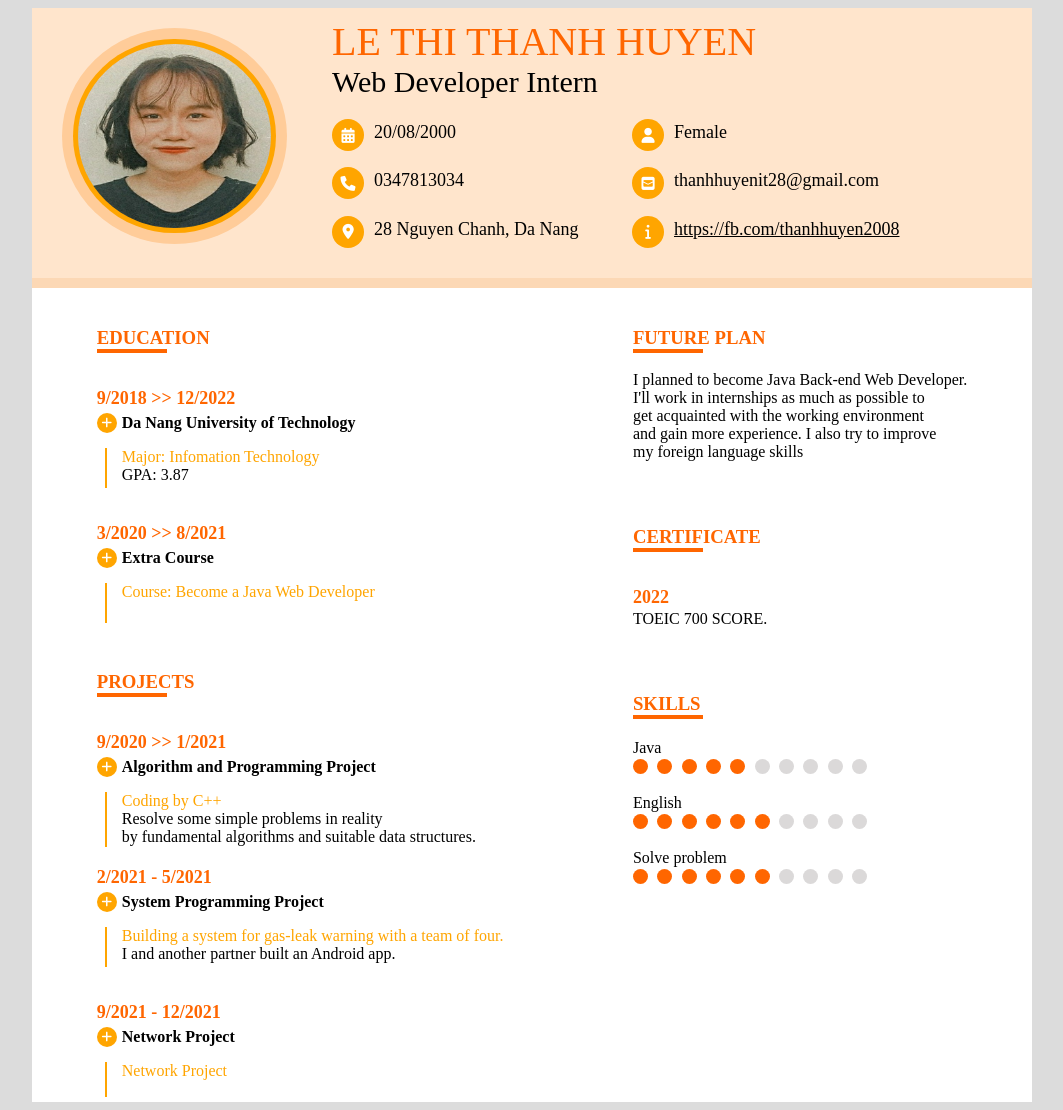
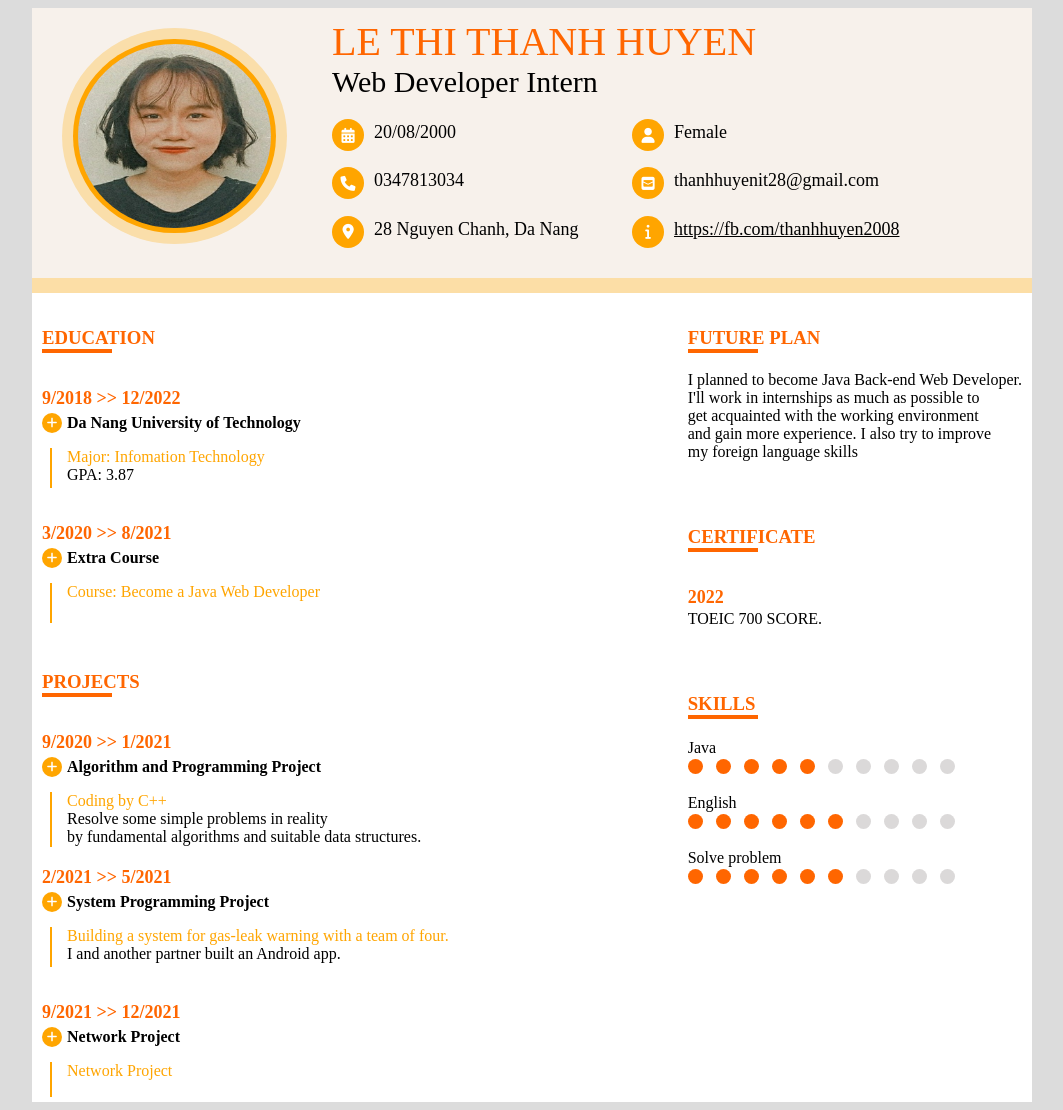
Before and after one commit to thanhhuyenle/cv, a PHP site: page / in a window 1280 px wide. Shown: the whole page, without its empty margins (108-1171 px from the left). Run offline with PHP 8.4, Linux system fonts and the light colour scheme.

Commit message:
update CV

```diff
--- a/CV_LeThiThanhHuyen/css/style.css
+++ b/CV_LeThiThanhHuyen/css/style.css
@@ -1,41 +1,27 @@
 body {
 	background-color: gainsboro;
+	box-sizing: border-box;
 }
 
-@media screen and (max-width: 2000px){
-	.personal-info{
-		grid-template-columns: 300px 300px ;
-	}
-}
-
-@media screen and (max-width: 1000px){
-	.personal-info{
-		grid-template-columns: 200px 300px ;
-	}
-	.main-content{
-		flex-direction: column;
-	}
-}
-
-.wrapper-all{
+.wrapper-all {
 	margin: auto auto;
 	background-color: white;
 	width: 1000px;
 }
 
-.wrapper-head{
+.wrapper-head {
 	height: 270px;
-	background-color: #FFE5CC;
+	background-color: #f7f1eb;
 	width: 100%;
 	clear: both;
 }
 
-.wrapper-head:after{
+.wrapper-head:after {
 	content: "";
 	display: block;
 	clear: both;
-	background-color: #fcd8b5;
-	height: 10px;
+	background-color: #fcdea6;
+	height: 15px;
 	width: 100%;
 }
 
@@ -45,8 +31,8 @@ body {
 	float: left;
 }
 
-.wrapper-img1{
-	background-color: #FFCC99;
+.wrapper-img1 {
+	background-color: #fadeaa;
 	float: left;
 	border-radius: 50%;
 	justify-content: center;
@@ -57,7 +43,7 @@ body {
 	margin: 20px 30px;
 }
 
-.wrapper-img2{
+.wrapper-img2 {
 	background-color: orange;
 	height: 90%;
 	width: 90%;
@@ -68,19 +54,19 @@ body {
 	display: flex;
 }
 
-.wrapper-head img{
+.wrapper-head img {
 	height: 95%;
 	width: 95%;
 	border-radius: 50%;
 }
 
-.block-title{
+.block-title {
 	height: 100%;
 	margin-right: 5%;
 	margin-left: 30%;
 }
 
-.block-title #name{
+.block-title #name {
 	font-size: 40px;
 	text-transform: uppercase;
 	padding-top: 10px;
@@ -91,7 +77,7 @@ body {
 	margin-bottom: 20px;
 }
 
-.title-color{
+.title-color {
 	color: #FF6600;
 }
 
@@ -99,6 +85,7 @@ body {
 	display: grid;
 	grid-row-gap: 5%;
 	grid-column-gap: 0.000001%;
+	grid-template-columns: 300px 300px ;
 }
 
 .info__contact {
@@ -114,6 +101,7 @@ body {
     justify-content: center;
     align-items: center;
 }
+
 .wrap__icon i {
     color: white;
     font-size: 15px;
@@ -127,25 +115,26 @@ body {
     margin-top: 3px;
 }
 
-.main-content{
+.main-content {
 	display: flex;
-	justify-content: space-around;
+	justify-content: space-between;
+  margin: auto 10px;
 }
 
-.col-content{
+.col-content {
 	display: flex;
 	flex-direction: column;
 }
 
-.child-content{
+.child-content {
 	margin-top: 30px;
 }
 
-.child-content h3{
+.child-content h3 {
 	text-transform: uppercase;
 }
 
-.child-content h3:after{
+.child-content h3:after {
 	content: "";
 	display: block;
 	background-color: #FF6600;
@@ -153,15 +142,15 @@ body {
 	width: 70px;
 }
 
-.child-content .wrapper{
+.child-content .wrapper {
 	margin-top: 35px;
 }
 
-.font-size18{
+.font-size18 {
 	font-size: 18px;
 }
 
-.plus-icon{
+.plus-icon {
 	width: 20px;
     height: 20px;
     margin-top: 4px;
@@ -173,23 +162,23 @@ body {
     align-items: center;
 }
 
-.plus-icon i{
+.plus-icon i {
 	color: white;
 	font-size: 12px;
 }
 
-.name-place{
+.name-place {
 	display: flex;
 	align-items: flex-start;
 }
 
-.name-place p{
+.name-place p {
 	font-weight: bold;
 	margin-left: 5px;
 	margin-top: 5px;
 }
 
-.content{
+.content {
 	display: flex;
 	top: 0;
 	height: 40px;
@@ -204,36 +193,69 @@ body {
 	margin-left: 8px;
 }
 
-.content p:first-line{
+.content p:first-line {
 	color: orange;
 }
 
-.content p{
+.content p {
 	margin-left: 15px;
 	margin-top: 0px;
 }
 
-.wrapper-skill{
+.wrapper-skill {
 	margin-top: 20px;
 }
 
-.level{
+.level {
 	display: flex;
 	justify-content: space-between;
-	width: 70%;
+	width: 80%;
 	margin-top: 2px;
 }
 
-.round{
+.round {
 	width: 15px;
 	height: 15px;
 	border-radius: 50%;
 }
 
-.bg-color-orange{
+.bg-color-orange {
 	background-color: #FF6600;
 }
 
-.bg-color-gray{
+.bg-color-gray {
 	background-color: rgb(219, 217, 217);
 }
+
+@media only screen and (max-width: 1000px) and (min-width: 740px) {
+	.wrapper-all {
+		width: 100%;
+	}
+
+	.img {
+		width: 25%;
+	}
+
+	.wrapper-img1 {
+		height: 75%;
+    width: 100%;
+    margin: 25px 20px;
+	}
+
+	.wrap__icon {
+		width: 28px;
+		height: 28px;
+	}
+
+	.wrap__icon i {
+		font-size: 13px;
+	}
+
+	.content__contact {
+		font-size: 16px;
+	}
+
+	.personal-info {
+		grid-template-columns: 260px 260px;
+	}
+}
--- a/CV_LeThiThanhHuyen/index.html
+++ b/CV_LeThiThanhHuyen/index.html
@@ -1,12 +1,14 @@
 <!DOCTYPE html>
 <html>
+
 <head>
 	<title>CV</title>
-	<meta  charset="utf-8">
+	<meta charset="utf-8">
 	<meta name="viewport" content="width=device-width, initial-scale=1.0">
 	<link rel="stylesheet" type="text/css" href="css/style.css">
 	<link rel="stylesheet" href="https://cdnjs.cloudflare.com/ajax/libs/font-awesome/6.0.0/css/all.min.css">
 </head>
+
 <body>
 	<div class="wrapper-all">
 		<div class="wrapper-head">
@@ -37,7 +39,7 @@
 						<div class="wrap__icon">
 							<i class="fa-solid fa-phone"></i>
 						</div>
-						<a class="content__contact href="tel:+0347813034">0347813034</a>
+						<a class="content__contact href=" tel:+0347813034">0347813034</a>
 					</div>
 					<div class="info__contact">
 						<div class="wrap__icon">
@@ -60,7 +62,6 @@
 				</div>
 			</div>
 		</div>
-
 		<div class="main-content">
 			<div class="col-content">
 				<div class="child-content">
@@ -71,23 +72,23 @@
 							<div class="plus-icon">
 								<i class="fa-solid fa-plus"></i>
 							</div>
-							   <p>Da Nang University of Technology</p>
+							<p>Da Nang University of Technology</p>
 						</div>
 						<div class="content">
 							<div class="line">
 							</div>
 							<p>Major: Infomation Technology
-								<br> GPA: 3.87</p>
+								<br> GPA: 3.87
+							</p>
 						</div>
 					</div>
-
 					<div class="wrapper">
 						<b class="title-color font-size18">3/2020 >> 8/2021</b>
 						<div class="name-place">
 							<div class="plus-icon">
 								<i class="fa-solid fa-plus"></i>
 							</div>
-							   <p>Extra Course</p>
+							<p>Extra Course</p>
 						</div>
 						<div class="content">
 							<div class="line">
@@ -96,7 +97,6 @@
 						</div>
 					</div>
 				</div>
-
 				<div class="child-content">
 					<h3 class="title-color">Projects</h3>
 					<div class="wrapper">
@@ -111,14 +111,13 @@
 							<div class="line" style="height: 55px;">
 							</div>
 							<p>Coding by C++
-							<br>Resolve some simple problems in reality
-							<br>by fundamental algorithms and suitable data structures.
+								<br>Resolve some simple problems in reality
+								<br>by fundamental algorithms and suitable data structures.
 							</p>
 						</div>
 					</div>
-
 					<div class="wrapper">
-						<b class="title-color font-size18">2/2021 - 5/2021</b>
+						<b class="title-color font-size18">2/2021 >> 5/2021</b>
 						<div class="name-place">
 							<div class="plus-icon">
 								<i class="fa-solid fa-plus"></i>
@@ -129,13 +128,12 @@
 							<div class="line">
 							</div>
 							<p>Building a system for gas-leak warning with a team of four.
-							   <br>I and another partner built an Android app.
+								<br>I and another partner built an Android app.
 							</p>
 						</div>
 					</div>
-
 					<div class="wrapper">
-						<b class="title-color font-size18">9/2021 - 12/2021</b>
+						<b class="title-color font-size18">9/2021 >> 12/2021</b>
 						<div class="name-place">
 							<div class="plus-icon">
 								<i class="fa-solid fa-plus"></i>
@@ -150,11 +148,8 @@
 							</p>
 						</div>
 					</div>
-
 				</div>
-
 			</div>
-
 			<div class="col-content">
 				<div class="child-content">
 					<h3 class="title-color">Future Plan</h3>
@@ -165,7 +160,6 @@
 						<br>my foreign language skills
 					</p>
 				</div>
-
 				<div class="child-content">
 					<h3 class="title-color">Certificate</h3>
 					<div class="wrapper">
@@ -173,7 +167,6 @@
 						<p style="margin-top:2px;">TOEIC 700 SCORE.</p>
 					</div>
 				</div>
-
 				<div class="child-content">
 					<h3 class="title-color">skills</h3>
 					<div class="wrapper-skill">
@@ -191,7 +184,6 @@
 							<div class="round bg-color-gray"></div>
 						</div>
 					</div>
-
 					<div class="wrapper-skill">
 						<div>English</div>
 						<div class="level">
@@ -207,7 +199,6 @@
 							<div class="round bg-color-gray"></div>
 						</div>
 					</div>
-
 					<div class="wrapper-skill">
 						<div>Solve problem</div>
 						<div class="level">
@@ -225,11 +216,11 @@
 					</div>
 				</div>
 			</div>
-
 		</div>
 	</div>
 
 
 
 </body>
+
 </html>
```
